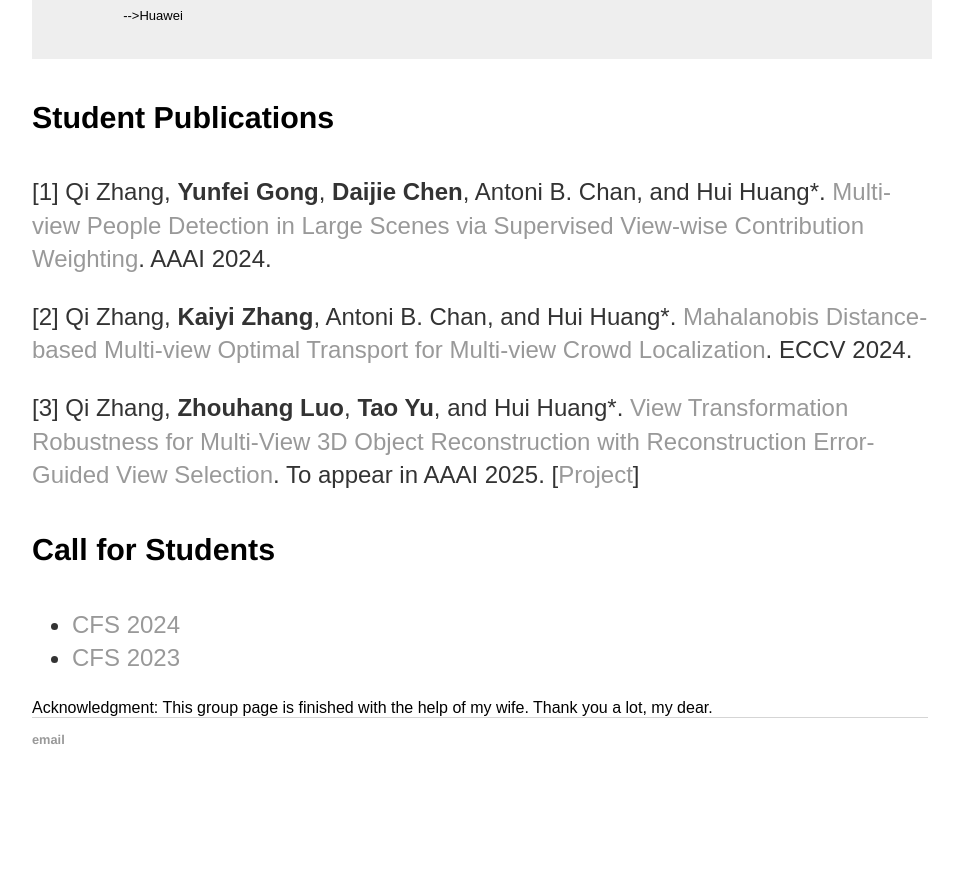
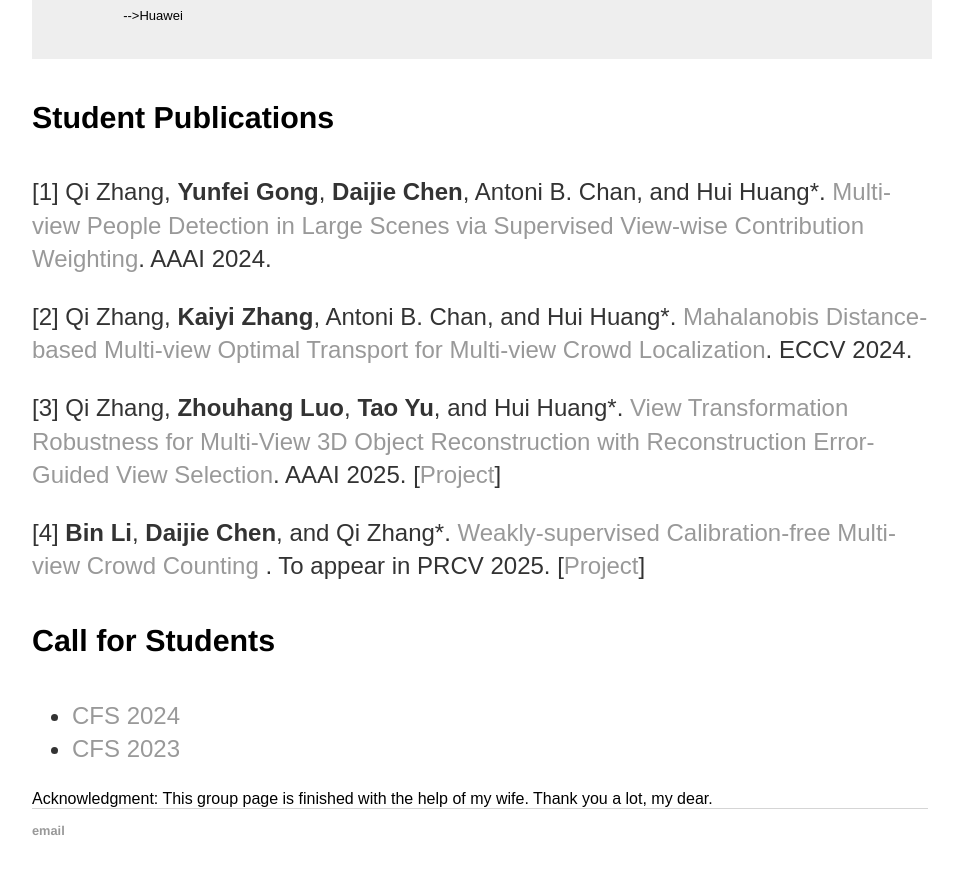
Before and after one commit to zqyq/zqyq.github.io, a Jekyll site: the page built from group/index.html, in a window 1280 px wide and 900 px high, scrolled down 3256 px. Shown: the top 874 px of the window, without its empty margins (160-1123 px from the left). Built offline with Jekyll 4.4.1, drawn with Linux system fonts in a browser that asks for light colours; before the commit the page ends 4065 px from its top, so only the background shows below that.

Commit message:
Update index.html

```diff
--- a/group/index.html
+++ b/group/index.html
@@ -137,7 +137,9 @@ title: Qi ZHANG's Group
 <p>[1] Qi Zhang, <strong>Yunfei Gong</strong>, <strong>Daijie Chen</strong>, Antoni B. Chan, and Hui Huang*.
 	<a href='https://vcc.tech/research/2024/MVD'> Multi-view People Detection in Large Scenes via Supervised View-wise Contribution Weighting</a>. AAAI 2024. </p>
 <p>[2] Qi Zhang, <strong>Kaiyi Zhang</strong>, Antoni B. Chan, and Hui Huang*. <a href='https://vcc.tech/research/2024/MVOT'> Mahalanobis Distance-based Multi-view Optimal Transport for Multi-view Crowd Localization</a>. ECCV 2024. </p>
-<p>[3] Qi Zhang, <strong>Zhouhang Luo</strong>, <strong>Tao Yu</strong>, and Hui Huang*. <a href='https://arxiv.org/abs/2412.11428'>View Transformation Robustness for Multi-View 3D Object Reconstruction with Reconstruction Error-Guided View Selection</a>. To appear in AAAI 2025.
+<p>[3] Qi Zhang, <strong>Zhouhang Luo</strong>, <strong>Tao Yu</strong>, and Hui Huang*. <a href='https://arxiv.org/abs/2412.11428'>View Transformation Robustness for Multi-View 3D Object Reconstruction with Reconstruction Error-Guided View Selection</a>. AAAI 2025.
+				[<a href="https://vcc.tech/research/2025/VTR">Project</a>]</p>
+<p>[4] <strong>Bin Li</strong>, <strong>Daijie Chen</strong>, and Qi Zhang*. <a href=''>Weakly-supervised Calibration-free Multi-view Crowd Counting </a>. To appear in PRCV 2025.
 				[<a href="https://vcc.tech/research/2025/VTR">Project</a>]</p>
 <h4> Call for Students</h4>
 <ul class="contacts">
```
